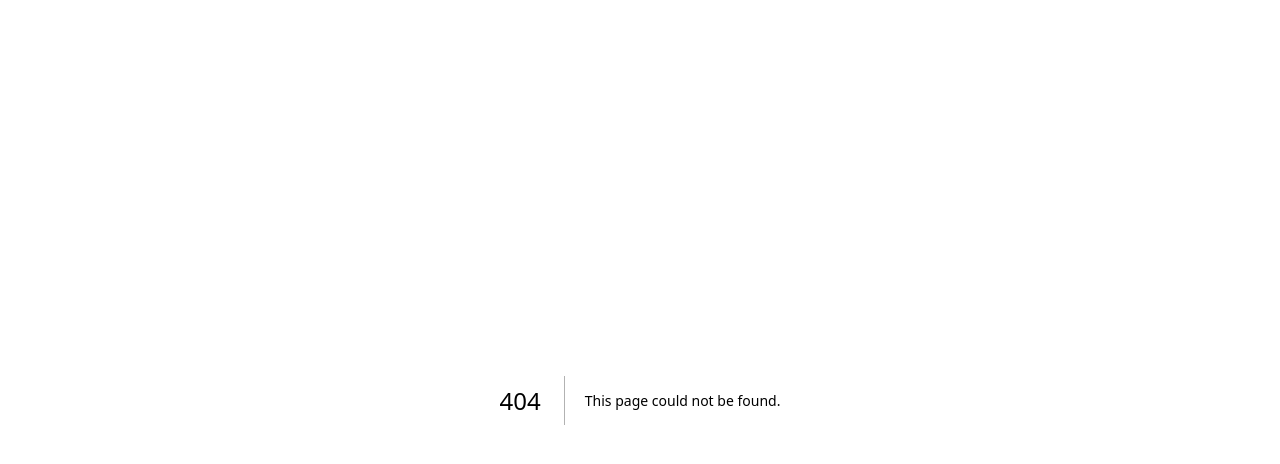
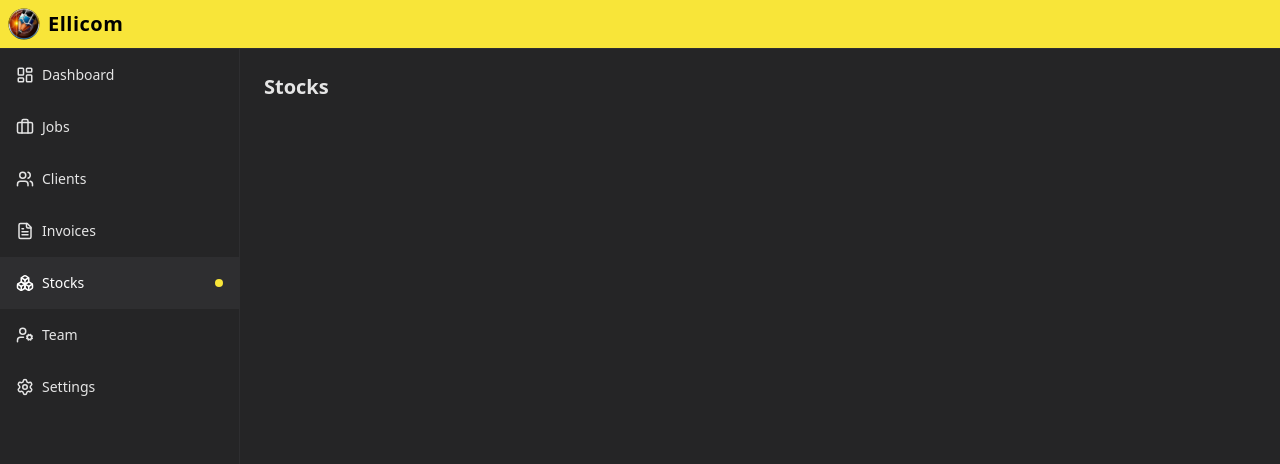
Before and after one commit to Abraham-trigs/ellicom-Up, a Next.js app in the folder ellicom-hub/: page /admin/stocks in a window 1280 px wide. Before the commit this address had no page. Shown: the top 464 px of the page. Built offline with nearby package versions, Linux system fonts and the light colour scheme.

Commit message:
aded putes fo the new created files and modified files in admin Sidebar

```diff
--- /dev/null
+++ b/ellicom-hub/src/app/admin/stocks/page.tsx
@@ -0,0 +1,3 @@
+export default function stocks() {
+  return <h1 className="text-xl font-semibold">Stocks </h1>;
+}
--- /dev/null
+++ b/ellicom-hub/src/app/admin/team/page.tsx
@@ -0,0 +1,3 @@
+export default function team() {
+  return <h1 className="text-xl font-semibold"> Ellicom Staffs </h1>;
+}
--- a/ellicom-hub/src/components/layout/Sidebar.tsx
+++ b/ellicom-hub/src/components/layout/Sidebar.tsx
@@ -20,7 +20,7 @@ const navItems = [
   { label: "Jobs", icon: Briefcase, href: "/admin/jobs" },
   { label: "Clients", icon: Users, href: "/admin/clients" },
   { label: "Invoices", icon: FileText, href: "/admin/invoices" },
-  { label: "Projects", icon: Boxes, href: "/admin/projects" },
+  { label: "Stocks", icon: Boxes, href: "/admin/stocks" },
   { label: "Team", icon: UserCog, href: "/admin/team" },
   { label: "Settings", icon: Settings, href: "/admin/settings" },
 ];
```
